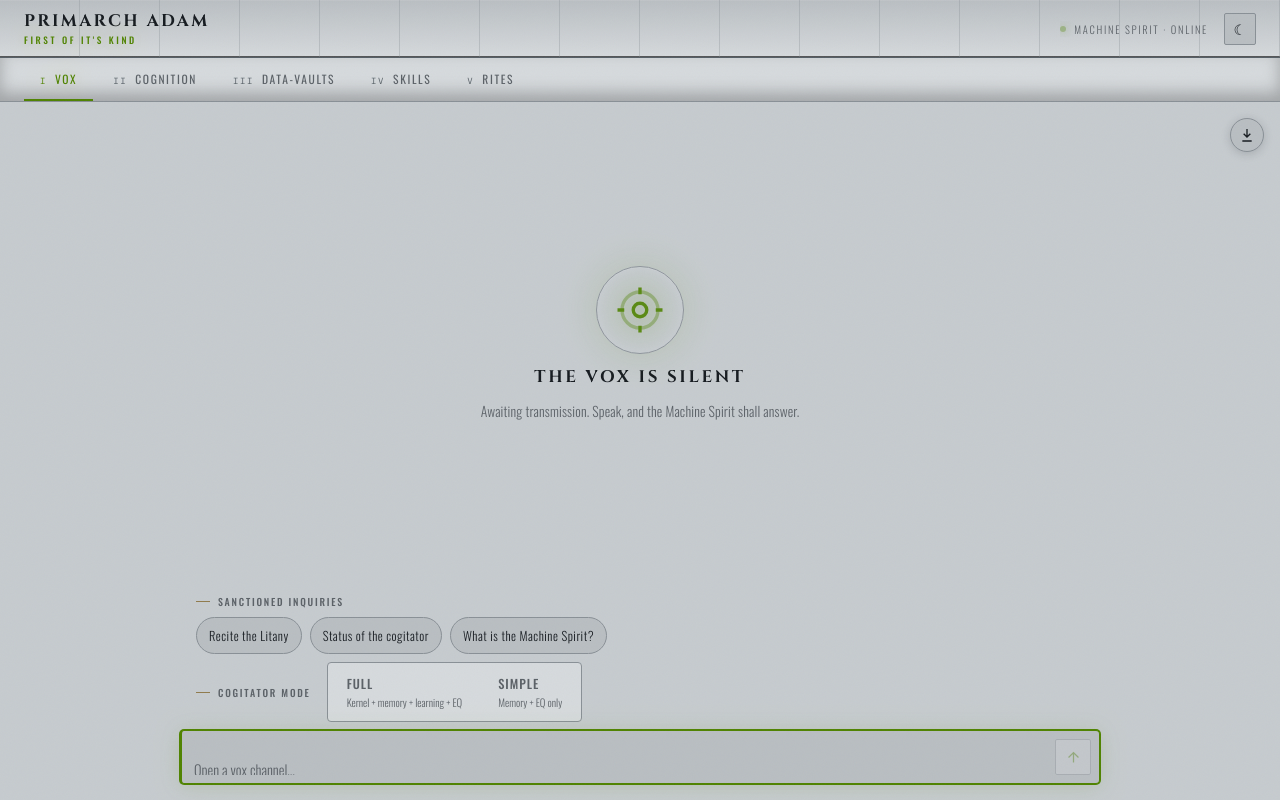
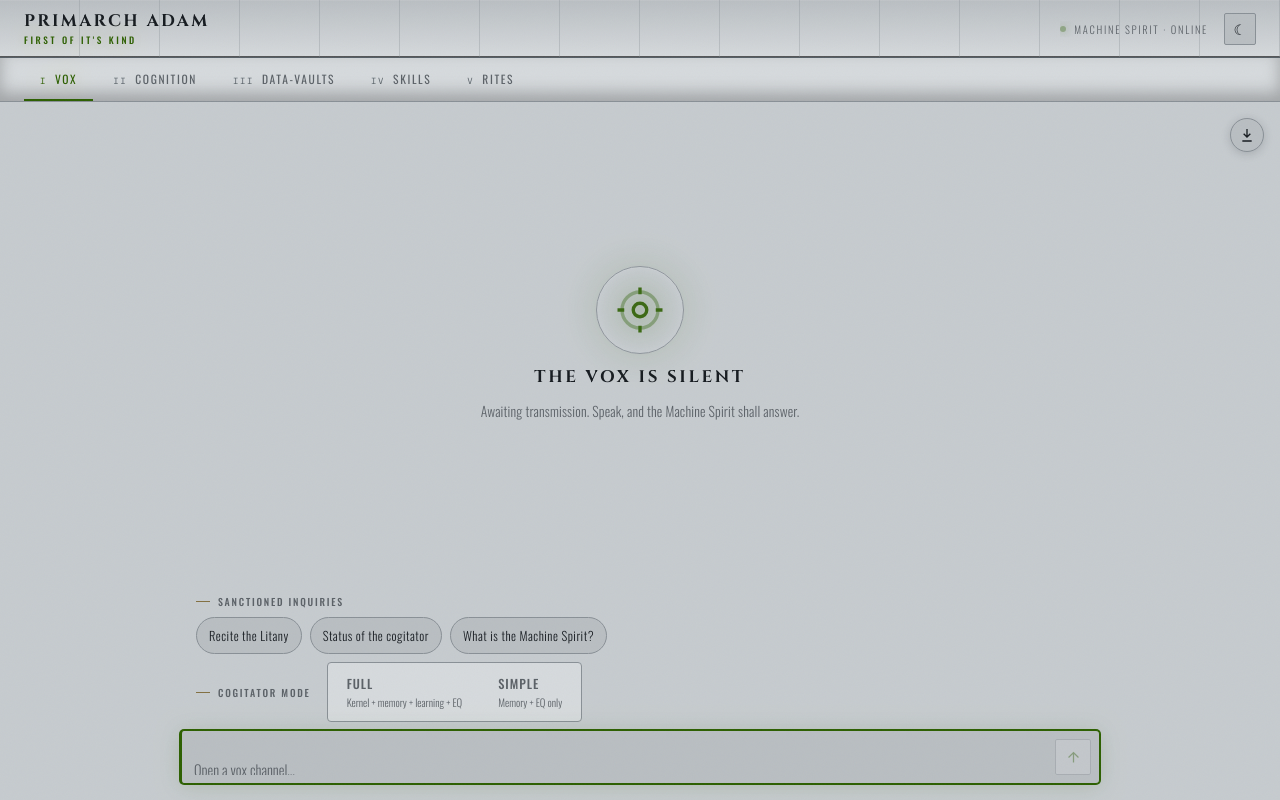
Before and after one commit to AdamMostofi/ADAM, a Flask app: page / in a window 1280 px wide. Run offline with Flask 3, Linux system fonts and the light colour scheme; some libraries are stand-ins or nearby versions.

Commit message:
ui: darken light-theme accents for text contrast

```diff
--- a/interface/web/static/css/tokens.css
+++ b/interface/web/static/css/tokens.css
@@ -141,20 +141,20 @@
   --text-dim: oklch(37.0% 0.012 250);
   --text-mute: oklch(49.0% 0.012 250);
 
-  --metal-gold: oklch(49.0% 0.090 82);
-  --metal-gold-bright: oklch(58.0% 0.105 88);
-  --metal-silver: oklch(62.0% 0.010 250);
-  --metal-bronze: oklch(45.0% 0.060 62);
-  --metal-copper: oklch(45.0% 0.090 45);
+  --metal-gold: oklch(43.0% 0.085 82);
+  --metal-gold-bright: oklch(51.0% 0.100 88);
+  --metal-silver: oklch(50.0% 0.010 250);
+  --metal-bronze: oklch(40.0% 0.055 62);
+  --metal-copper: oklch(40.0% 0.085 45);
 
-  --neon-lime: oklch(55.0% 0.170 130);
-  --neon-pink: oklch(52.0% 0.210 350);
-  --neon-cyan: oklch(52.0% 0.110 215);
+  --neon-lime: oklch(43.0% 0.155 132);
+  --neon-pink: oklch(44.0% 0.190 350);
+  --neon-cyan: oklch(43.0% 0.100 215);
 
-  --jewel-emerald: oklch(45.0% 0.115 165);
-  --jewel-sapphire: oklch(42.0% 0.140 260);
-  --jewel-ruby: oklch(42.0% 0.170 22);
-  --jewel-amethyst: oklch(44.0% 0.150 305);
+  --jewel-emerald: oklch(40.0% 0.110 165);
+  --jewel-sapphire: oklch(38.0% 0.135 260);
+  --jewel-ruby: oklch(38.0% 0.160 22);
+  --jewel-amethyst: oklch(40.0% 0.145 305);
 
   --void: var(--surface-0);
   --void-2: var(--surface-1);
@@ -172,6 +172,6 @@
   --accent: var(--neon-lime);
   --accent-2: var(--neon-pink);
   --shadow: oklch(22.0% 0.012 250 / 0.18);
-  --glow: oklch(55.0% 0.170 130 / 0.16);
+  --glow: oklch(43.0% 0.155 132 / 0.16);
   color-scheme: light;
 }
```
